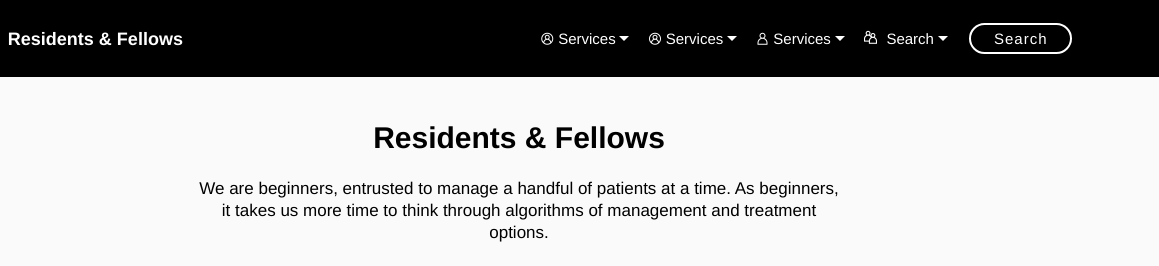
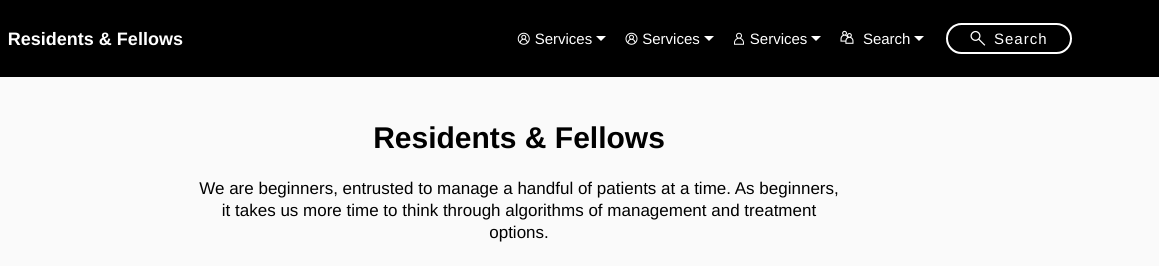
Before and after one commit to GOHedge/GOHedge.github.io, a plain HTML site: page index.html in a window 1280 px wide. Shown: the top 266 px of the page, 121-1280 px from the left. Drawn offline with nearby package versions, Linux system fonts and the light colour scheme; files whose address does not match are found by name.

Commit message:
Update index.html

```diff
--- a/index.html
+++ b/index.html
@@ -59,8 +59,8 @@
                     </a><div class="dropdown-menu"><a class="dropdown-item text-white display-4" href="condition.html" aria-expanded="false">New Item</a></div></li><li class="nav-item dropdown"><a class="nav-link link dropdown-toggle text-white display-4" href="renal.html" aria-expanded="false" data-toggle="dropdown-submenu"><span class="mobi-mbri mobi-mbri-user mbr-iconfont mbr-iconfont-btn" style="font-size: 12px; color: rgb(255, 255, 255);"></span>
                         Services</a><div class="dropdown-menu"><a class="dropdown-item text-white display-4" href="condition.html" aria-expanded="false">New Item</a></div></li>
                 <li class="nav-item dropdown open"><a class="nav-link link dropdown-toggle text-white display-4" href="Acute Renal Failure.html" aria-expanded="true" data-toggle="dropdown-submenu"><span class="mobi-mbri mobi-mbri-users mbr-iconfont mbr-iconfont-btn" style="font-size: 13px; color: rgb(255, 255, 255);"></span>&nbsp;Search</a><div class="dropdown-menu"><a class="dropdown-item text-white display-4" href="condition.html" aria-expanded="false">New Item</a></div></li></ul>
-            <div class="navbar-buttons mbr-section-btn"><a class="btn btn-sm btn-white-outline display-4" href="condition.html">Search</a></div>
-        </div>
+            <div class="navbar-buttons mbr-section-btn"><a class="btn btn-sm btn-white-outline display-4" href="condition.html"><span class="mobi-mbri mobi-mbri-search mbr-iconfont mbr-iconfont-btn" style="font-size: 15px;"></span>Search</a></div>
+	    </div>
     </nav>
 </section>
 
```
